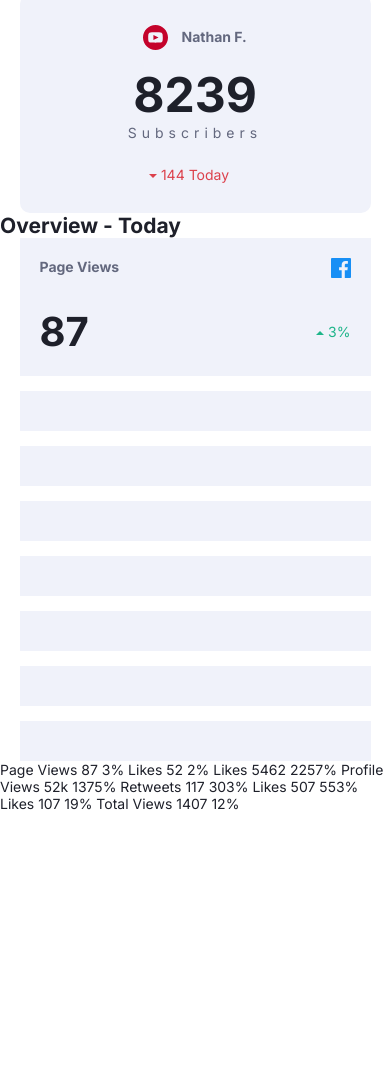
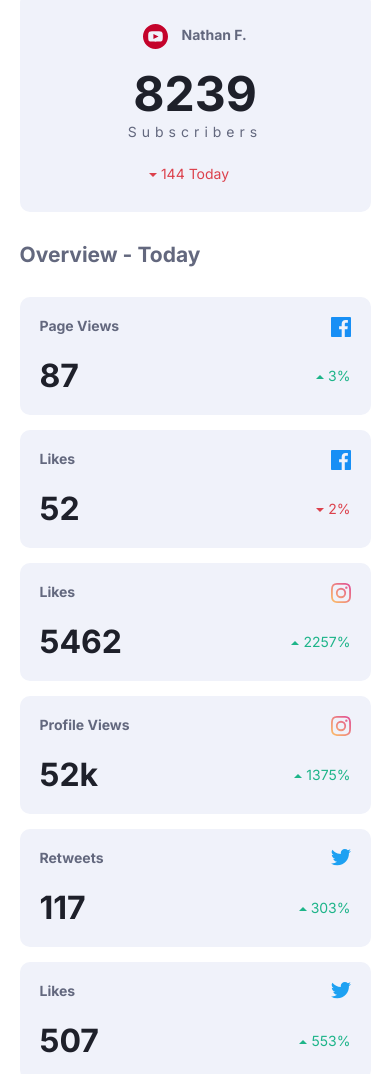
Before and after one commit to T-Baran/Frontend-mentor-social-media-dashboard, a plain HTML site: page index.html in a window 390 px wide. Shown: the part 926-2000 px from the top of the page. Before the commit the page ends 1738 px from the top, so only its background shows below. Drawn offline with Linux system fonts and the light colour scheme.

Commit message:
finished mobile view
To do: RWD for desktop

```diff
--- a/css/style.scss
+++ b/css/style.scss
@@ -104,6 +104,9 @@ nav {
   }
   hr {
     margin: 4vh auto 2vh auto;
+    border: none;
+    height: 0.5px;
+    background-color: var(--text-secondary);
   }
 }
 //utility class for green and red text start
@@ -198,23 +201,29 @@ nav {
   }
 }
 
+h2 {
+  color: var(--text-secondary);
+  margin: 30px auto;
+  width: 90vw;
+}
+
 .lower-section {
   display: grid;
   grid-template-columns: 1fr;
   width: 90vw;
   margin-inline: auto;
   gap: 15px;
+  margin-bottom: 40px;
 
   .item {
     background-color: var(--card-bg);
     padding: 20px;
     display: grid;
-    // grid-row-gap: 20px;
+    border-radius: 10px;
+
     grid-template-columns: 1fr 1fr;
     grid-template-rows: 1fr 1fr;
     flex-direction: column;
-    // justify-items: stretch;
-    // align-items: stretch;
 
     .title {
       color: var(--text-secondary);
@@ -229,7 +238,7 @@ nav {
     }
     .amount {
       font-weight: 700;
-      font-size: 2.5rem;
+      font-size: 2rem;
       justify-self: start;
       align-self: center;
     }
--- a/index.html
+++ b/index.html
@@ -63,23 +63,52 @@
       <img class="image" src="./images/icon-facebook.svg" alt="">
       <p class="amount">87</p>
       <p class="change increase">3%</p>
-
     </div>
-    <div class="item item2"></div>
-    <div class="item item3"></div>
-    <div class="item item4"></div>
-    <div class="item item5"></div>
-    <div class="item item6"></div>
-    <div class="item item7"></div>
-    <div class="item item8"></div>
-   </section>
+    <div class="item item2">
+      <p class="title">Likes</p>
+      <img class="image" src="./images/icon-facebook.svg" alt="">
+      <p class="amount">52</p>
+      <p class="change decrease">2%</p>
+    </div>
+    <div class="item item3">
+      <p class="title">Likes</p>
+      <img class="image" src="./images/icon-instagram.svg" alt="">
+      <p class="amount">5462</p>
+      <p class="change increase">2257%</p>
+    </div>
+    <div class="item item4">
+      <p class="title">Profile Views</p>
+      <img class="image" src="./images/icon-instagram.svg" alt="">
+      <p class="amount">52k</p>
+      <p class="change increase">1375%</p>
+    </div>
+    <div class="item item5">
+      <p class="title">Retweets</p>
+      <img class="image" src="./images/icon-twitter.svg" alt="">
+      <p class="amount">117</p>
+      <p class="change increase">303%</p>
+    </div>
+    <div class="item item6">
+      <p class="title">Likes</p>
+      <img class="image" src="./images/icon-twitter.svg" alt="">
+      <p class="amount">507</p>
+      <p class="change increase">553%</p>
+    </div>
+    <div class="item item7">
+      <p class="title">Likes</p>
+      <img class="image" src="./images/icon-youtube.svg" alt="">
+      <p class="amount">107</p>
+      <p class="change decrease">19%</p>
+    </div>
+    <div class="item item8">
+      <p class="title">Total Views</p>
+      <img class="image" src="./images/icon-youtube.svg" alt="">
+      <p class="amount">1407</p>
+      <p class="change decrease">12%</p>
+    </div>
 
 
-
-
-    Page Views 87 3% Likes 52 2% Likes 5462 2257% Profile Views 52k 1375%
-    Retweets 117 303% Likes 507 553% Likes 107 19% Total Views 1407 12%
-
+   </section>
 
     </div>
   </body>
```
Also changed, not shown: css/style.css, 1 other file.
